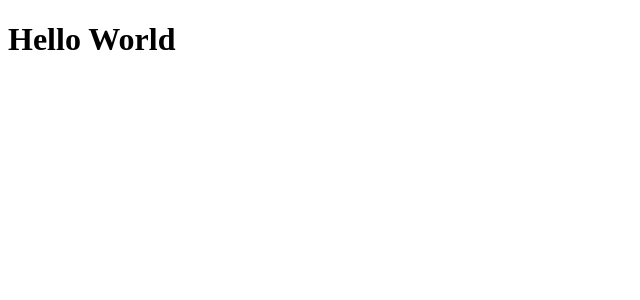
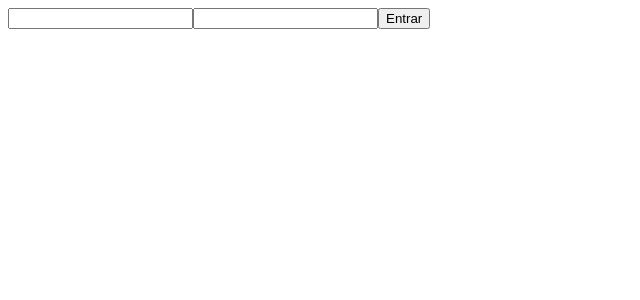
Before and after one commit to josuegimenes/ignite-reactjs-nextauth, a Next.js app: page / in a window 1280 px wide. Shown: the top 300 px of the page, without its empty margins (0-640 px from the left). Built offline with nearby package versions, Linux system fonts and the light colour scheme.

Commit message:
Authentication Context

```diff
--- /dev/null
+++ b/contexts/AuthContext.tsx
@@ -0,0 +1,31 @@
+import { createContext, ReactNode } from 'react'
+
+type SignInCredentials = {
+  email: string;
+  password: string;
+}
+
+type AuthContextData = {
+  signIn(credentials: SignInCredentials): Promise<void>;
+  isAuthenticated: boolean;
+}
+
+type AuthProviderProps = {
+  children: ReactNode;
+}
+
+export const AuthContext = createContext({} as AuthContextData)
+
+export function AuthProvider({ children }: AuthProviderProps) {
+  const isAuthenticated = false;
+
+  async function signIn({ email, password }: SignInCredentials) {
+    console.log({ email, password });
+  }
+
+  return (
+    <AuthContext.Provider value={{ signIn, isAuthenticated }}>
+      {children}
+    </AuthContext.Provider>
+  )
+}
--- a/pages/_app.tsx
+++ b/pages/_app.tsx
@@ -1,7 +1,12 @@
 import { AppProps } from 'next/app'
+import { AuthProvider } from '../contexts/AuthContext'
 
 function MyApp({ Component, pageProps }: AppProps) {
-  return <Component {...pageProps} />
+  return (
+    <AuthProvider>
+      <Component {...pageProps} />
+    </AuthProvider>
+  )
 }
 
 export default MyApp
--- a/pages/index.tsx
+++ b/pages/index.tsx
@@ -1,5 +1,28 @@
+import { FormEvent, useContext, useState } from "react"
+import { AuthContext } from "../contexts/AuthContext";
+
 export default function Home() {
+  const [email, setEmail] = useState('')
+  const [password, setPassword] = useState('')
+
+  const { signIn } = useContext(AuthContext)
+
+  async function handleSubmit(event: FormEvent) {
+    event.preventDefault();
+
+    const data = {
+      email,
+      password,
+    }
+
+    await signIn(data);
+  }
+
   return (
-    <h1>Hello World</h1>
+    <form onSubmit={handleSubmit}>
+      <input type="email" value={email} onChange={e => setEmail(e.target.value)} />
+      <input type="password" value={password} onChange={e => setPassword(e.target.value)} />
+      <button type="submit">Entrar</button>
+    </form>
   )
 }
```
